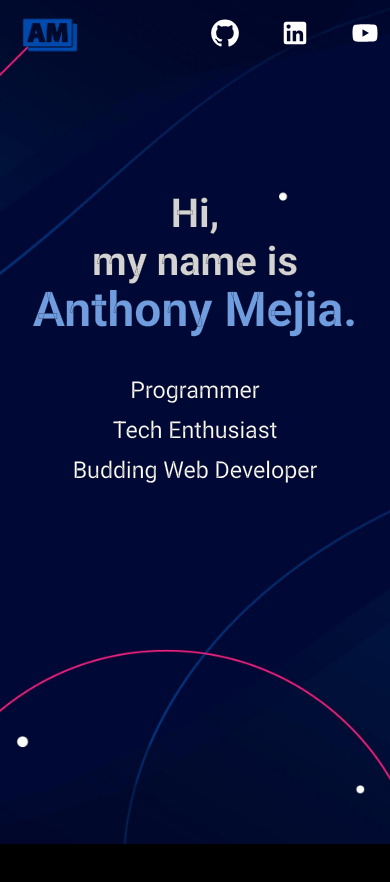
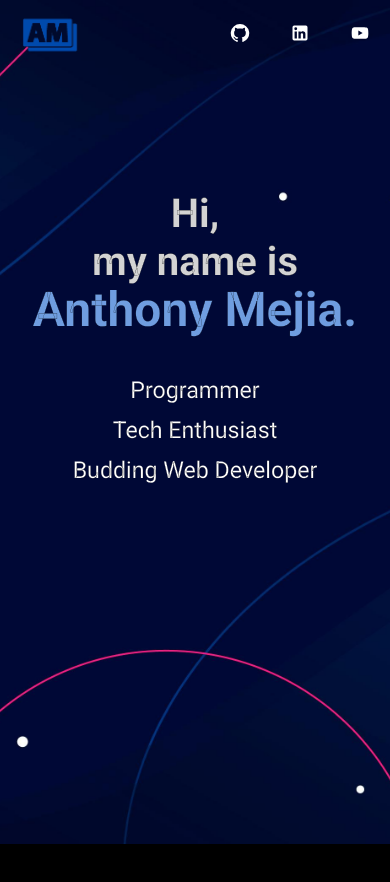
Before and after one commit to AnthonyMejia0/React-Portfolio, a React (Create React App) app: page / in a window 390 px wide. Shown: the top 882 px of the page. Built offline with nearby package versions, Linux system fonts and the light colour scheme.

Commit message:
changed icon size on mobile

```diff
--- a/src/components/nav/navbar.scss
+++ b/src/components/nav/navbar.scss
@@ -71,6 +71,10 @@
                 .icon {
                     font-size: 30px;
                     color: white;
+
+                    @include for-phone-only {
+                        font-size: 20px;
+                    }
                 }
 
                 .github {
```
Also changed, not shown: 1 other file (tests, documents, lock files or other folders).
